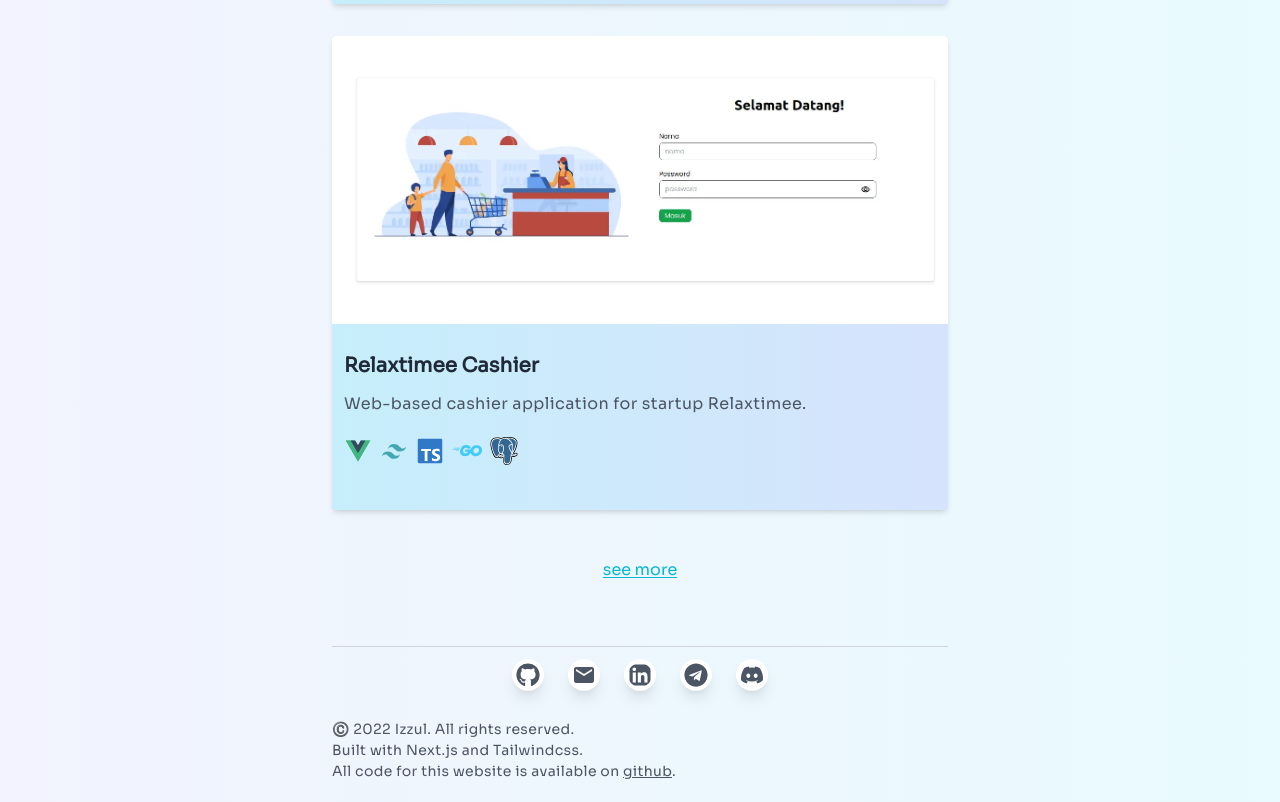
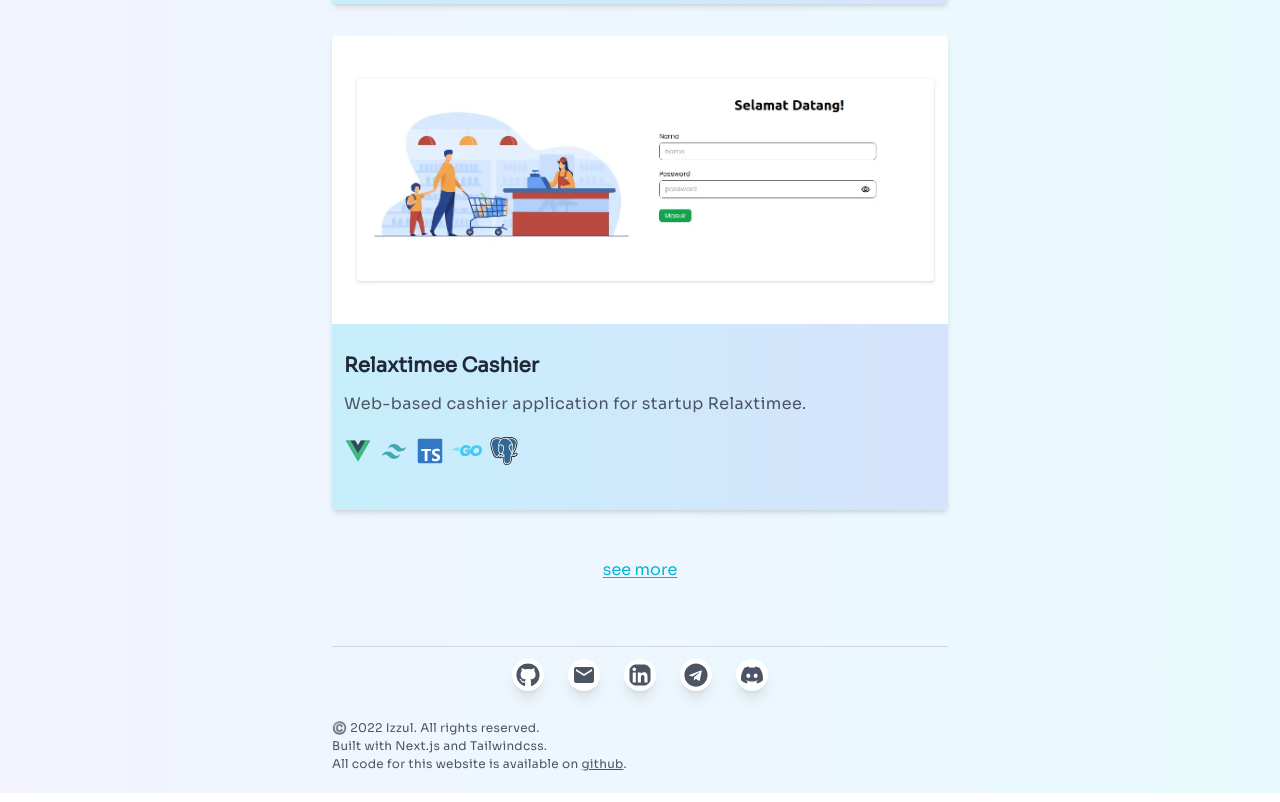
Before and after one commit to izzul-ali/personal-site, a Next.js app: page / in a window 1280 px wide. Shown: the part 1628-2430 px from the top of the page. Built offline with nearby package versions, Linux system fonts and the light colour scheme.

Commit message:
feat: change font size in footer

```diff
--- a/components/home/footer.tsx
+++ b/components/home/footer.tsx
@@ -2,7 +2,7 @@ import SocialMedia from '@/components/social-media'
 
 export default function Footer() {
   return (
-    <footer className="bg-transparent text-sm text-gray-600 border-t border-gray-300 mt-16 pt-3 leading-normal tracking-wide">
+    <footer className="bg-transparent text-xs text-gray-600 border-t border-gray-300 mt-16 pt-3 leading-normal tracking-wide">
       <SocialMedia />
       <p className="mt-7">©️ 2022 Izzul. All rights reserved.</p>
       <p>Built with Next.js and Tailwindcss.</p>
```
